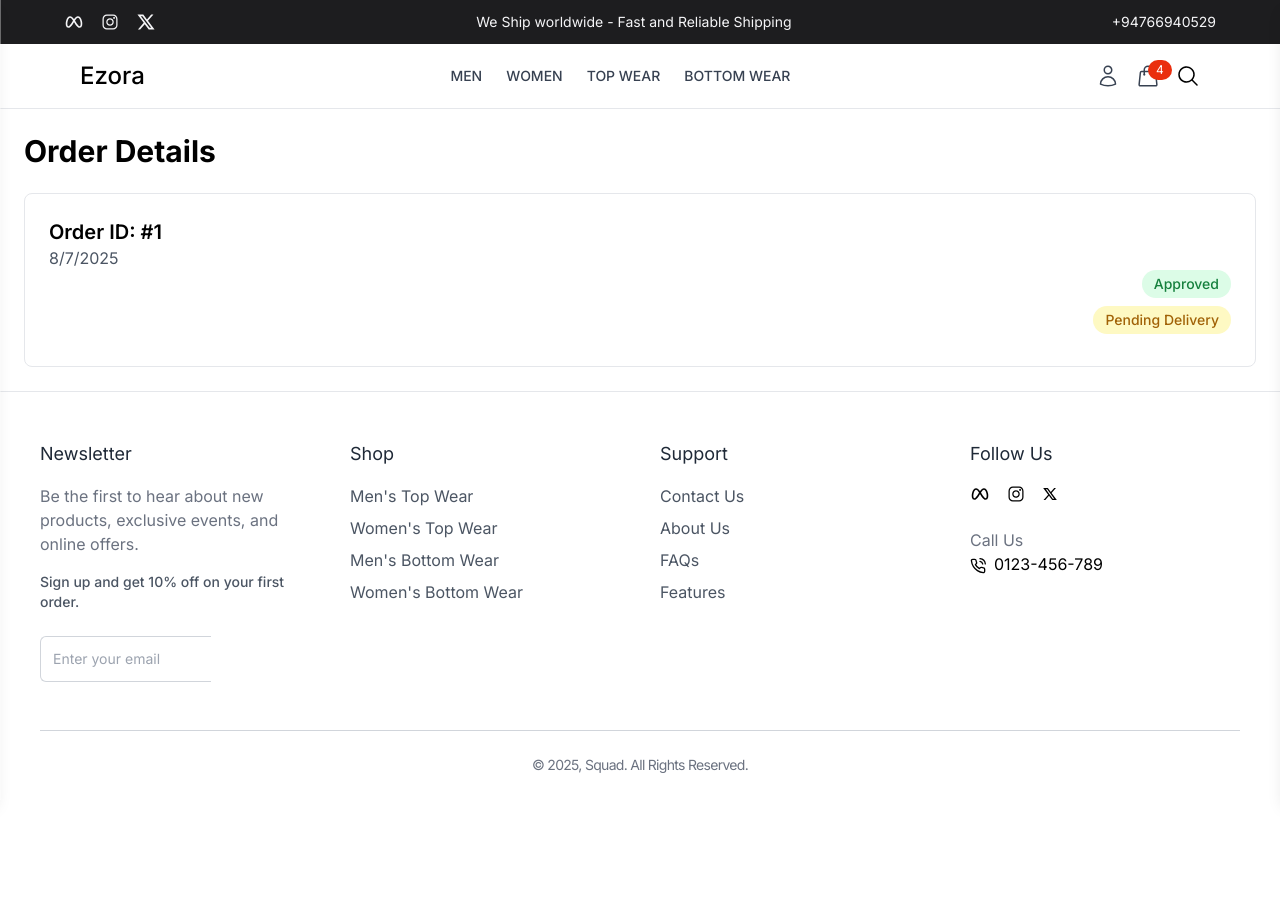
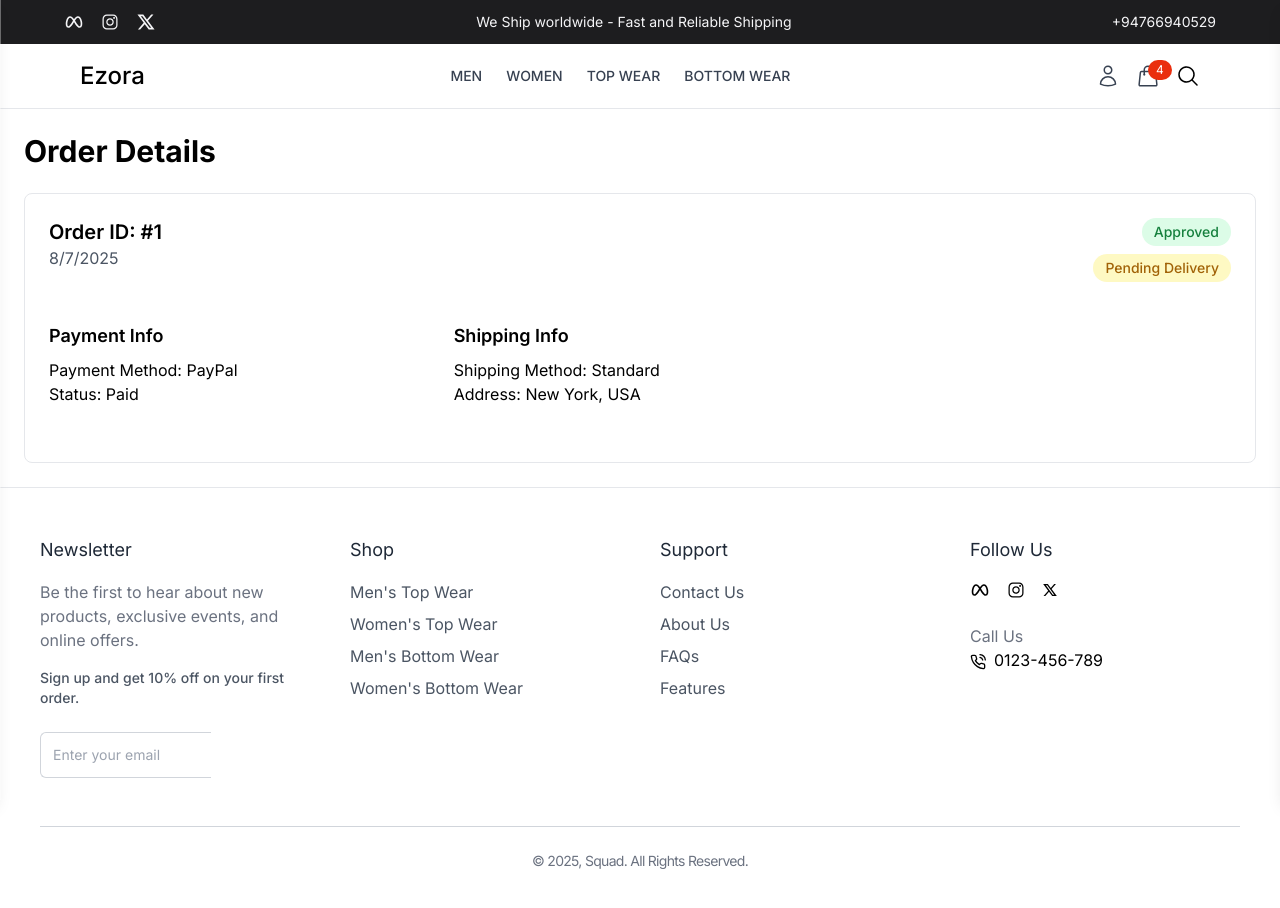
Before and after one commit to Tasheen2002/E-Commerce-MERN, a React (Vite) app in the folder frontend/: page /order/1 in a window 1280 px wide. Shown: the top 908 px of the page. Before the commit the page ends 823 px from the top, so only its background shows below. Built offline with nearby package versions, Linux system fonts and the light colour scheme; a web font is replaced by a local one.

Commit message:
Added custometr, payment shipping info

```diff
--- a/frontend/src/pages/OrderDetails.jsx
+++ b/frontend/src/pages/OrderDetails.jsx
@@ -46,6 +46,7 @@ const OrderDetails = () => {
       ) : (
         <div className="p-4 sm:p-6 rounded-lg border">
           {/* Order info */}
+          <div className="flex flex-col sm:flex-row justify-between mb-8">
             <div>
               <h3 className="text-lg md:text-xl font-semibold">
                 Order ID: #{orderDetails._id}
@@ -75,6 +76,24 @@ const OrderDetails = () => {
               </span>
             </div>
           </div>
+
+          {/* Customer, Payment, Shipping Info */}
+          <div className="grid grid-cols-1 sm:grid-cols-2 md:grid-cols-3 gap-8 mb-8">
+            <div>
+              <h4 className="text-lg font-semibold mb-2">Payment Info</h4>
+              <p>Payment Method: {orderDetails.paymentMethod}</p>
+              <p>Status: {orderDetails.isPaid ? "Paid" : "Unpaid"}</p>
+            </div>
+            <div>
+              <h4 className="text-lg font-semibold mb-2">Shipping Info</h4>
+              <p>Shipping Method: {orderDetails.shippingMethod}</p>
+              <p>
+                Address:{" "}
+                {`${orderDetails.shippingAddress.city}, ${orderDetails.shippingAddress.country}`}
+              </p>
+            </div>
+          </div>
+        </div>
       )}
     </div>
   );
```
Lines whose indentation alone changed are shown as unchanged.
